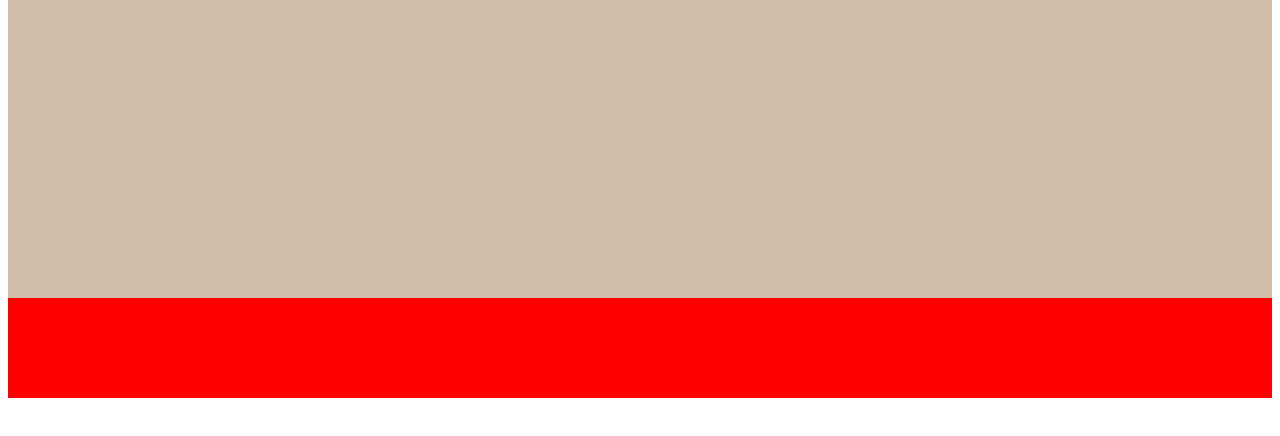
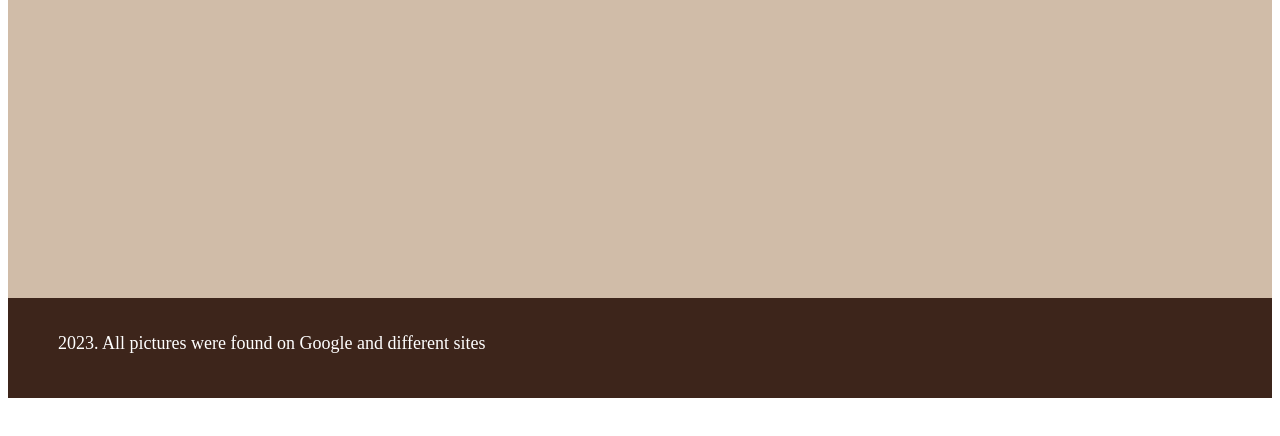
Before and after one commit to Valentina-2608/Coffee_app, a website with bundled scripts: page barista_orders.html in a window 1280 px wide. Shown: the part 810-1246 px from the top of the page. After the commit the page ends 1216 px from the top, so only its background shows below. Built offline with nearby package versions, Linux system fonts and the light colour scheme.

Commit message:
Add styles for footer

```diff
--- a/css/style.css
+++ b/css/style.css
@@ -735,3 +735,13 @@ footer{
     text-align: center;
     padding-top:5px;
 }
+
+
+.footer1{
+    width:100%;
+    height:100px;
+    background-color: #3D251B;
+    position: absolute;
+    top:1100px;
+    left:0px;
+}
```
